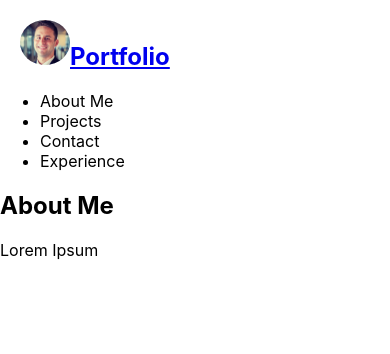
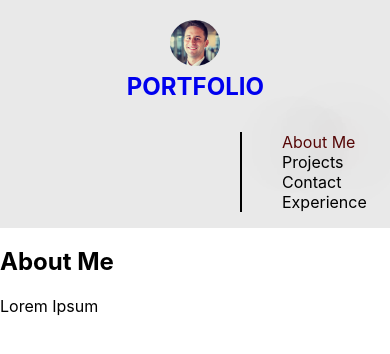
Before and after one commit to 7krich/portfolio, a React (Create React App) app: page / in a window 390 px wide. Shown: the top 354 px of the page. Built offline with nearby package versions, Linux system fonts and the light colour scheme.

Commit message:
added nav styles

```diff
--- a/src/components/Nav/index.js
+++ b/src/components/Nav/index.js
@@ -14,21 +14,22 @@ function Nav(props) {
     }, [currentCategory]);
 
     return(
-        <header>
+        <header className="flex-row">
             <h2>
-                <a href="/">
+                <a className="main" href="/">
                     <img className="portfolio-pic"
                     src={require('../../assets/portfolioPortrait.jpg')}
                     alt="Author"
                     />
-                    Portfolio
+                    <div className="title">
+                    PORTFOLIO
+                    </div>
                 </a>
-
             </h2>
             <nav>
-                <ul className ="nav-ul">
+                <ul className="flex-row">
                     {categories.map((category) => (
-                        <li className={`${
+                        <li className={`nav-items ${
                             // if true, return navActive
                             currentCategory.name === category.name && `navActive`
                         }`}
@@ -36,7 +37,7 @@ function Nav(props) {
                         // keep track of elements in VDOM
                         key={category.name}
                         >
-                            <span
+                            <span className="nav-items"
                                 onClick={() => {setCurrentCategory(category)
                             }}
                             >
@@ -47,7 +48,7 @@ function Nav(props) {
                 </ul>
             </nav>
         </header>
-    )
-}
+    );
+};
 
 export default Nav;
--- a/src/index.css
+++ b/src/index.css
@@ -12,12 +12,109 @@ code {
     monospace;
 }
 
+:root {
+  --secondary: rgb(228, 228, 228);
+}
+
+/* nav css */
+
+.main {
+  display: flex;
+}
+
 .portfolio-pic {
   border-radius: 50%;
   max-width: 50px;
-  margin-left: 20px;
+  flex-wrap: wrap;
+}
+
+nav li {
+  cursor: pointer;
+}
+
+.li {
+  list-style: none;
+}
+
+.flex-row {
+  display: flex;
+  flex-wrap: wrap;
+  background-color: rgb(233, 233, 233);
+}
+
+nav {
+  margin-left: 200px;
+  margin-top: 15px;
+}
+
+.nav-items {
+  list-style: none;
+  padding-left: 20px;
+  padding-right: 20px;
+  justify-content: space-between;
+}
+
+.nav-items.false {
+  border-left: 2px solid black;
+}
+
+.navActive {
+  border-left: 2px solid black;
+  color: rgb(86, 7, 7);
+  text-shadow: 2px 2px 2cm;
 }
 
 .main {
   text-decoration: none;
+  margin-left: 15px;
 }
+
+.title {
+  flex-wrap: wrap;
+  padding-top: 8px;
+  padding-left: 20px;
+}
+
+/* MEADIA QUERY FOR MOBILE PHONES AND SMALLER */
+@media screen and (max-width: 575px) {
+  /* this will be applied on any screen smaller than 575px */
+  body {
+      position:relative;
+  }
+
+  .main {
+    display: inline-block;
+    margin: auto;
+    text-align: center;
+  }
+
+  .title {
+    padding: 0px;
+  }
+
+  h2 {
+    margin: auto;
+    width: 50%;
+  }
+
+  .hero-text h2 {
+      margin: auto;
+      text-align: center;
+      font-size: 10vw;
+  }
+
+  .main {
+    border-radius: 50%;
+    margin-left: 15%;
+    margin-top: 20px;
+    text-align: center;
+    flex-wrap: wrap;
+  }
+  .contact-container {
+      font-size: 4vw;
+  }
+
+  footer p{
+      font-size: 3vw;
+  }
+}
```
